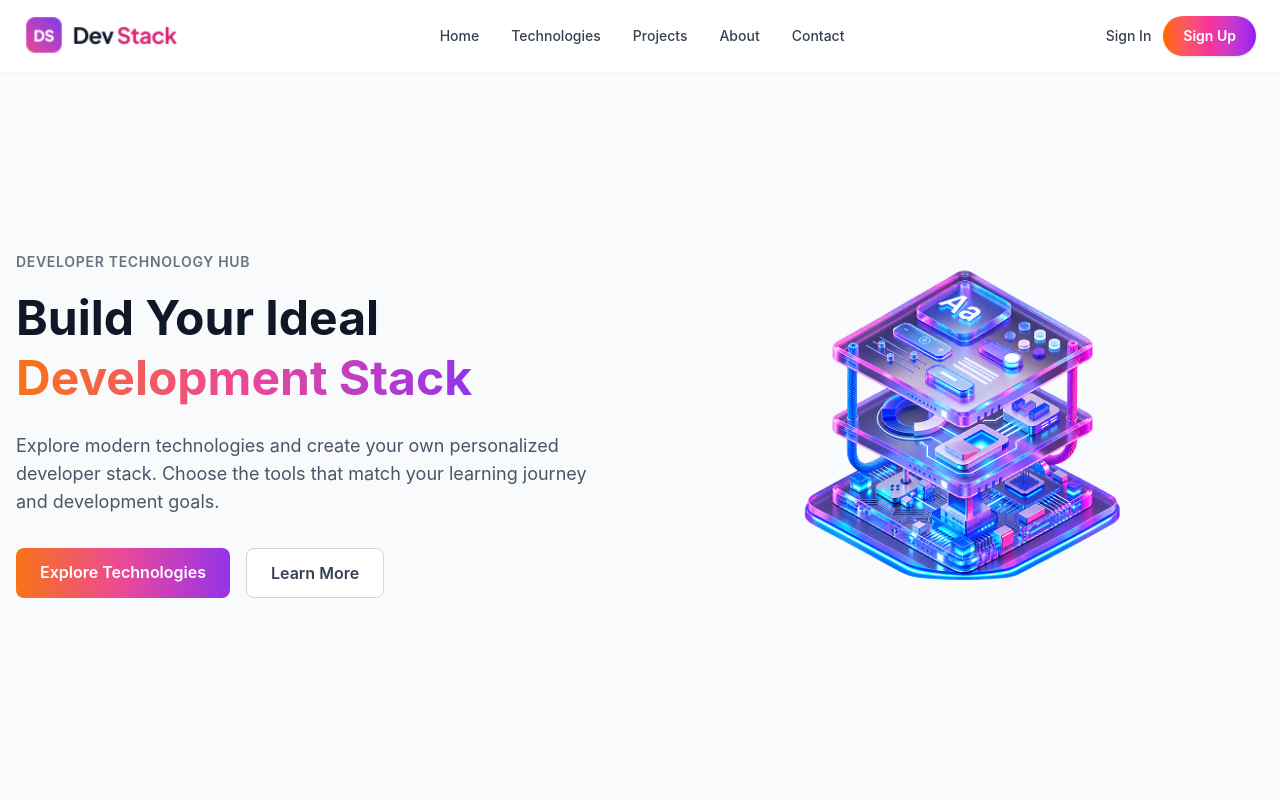
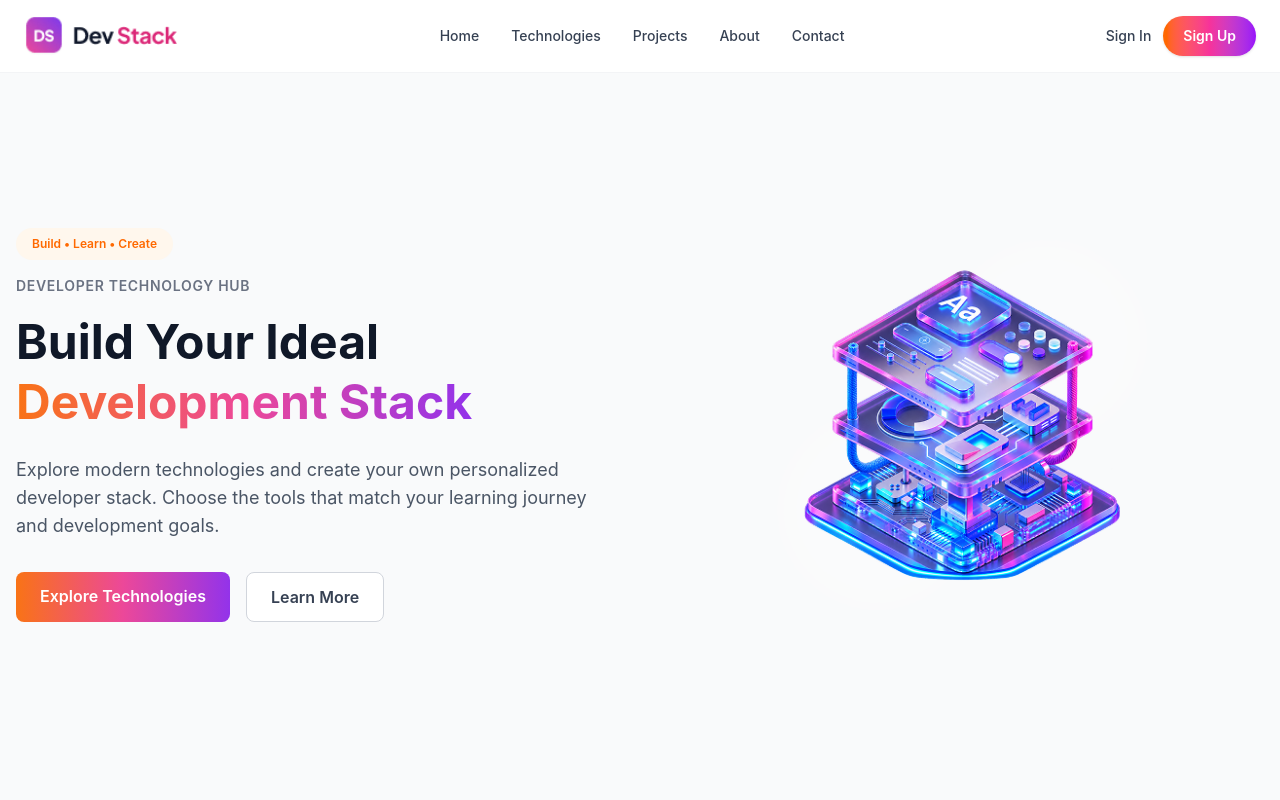
Before and after one commit to arifhassaan2345-cloud/assignment-5, a React (Vite) app: page / in a window 1280 px wide. Shown: the top 800 px of the page. Built offline with nearby package versions, Linux system fonts and the light colour scheme.

Commit message:
Enhance hero section

```diff
--- a/src/components/Hero/Hero.tsx
+++ b/src/components/Hero/Hero.tsx
@@ -8,6 +8,9 @@ function Hero() {
 
         {/* Left Content */}
         <div>
+          <span className="mb-4 inline-block rounded-full bg-orange-50 px-4 py-2 text-xs font-semibold text-orange-500">
+  Build • Learn • Create
+</span>
           <p className="mb-4 text-sm font-semibold uppercase tracking-wider text-gray-500">
             Developer Technology Hub
           </p>
```
